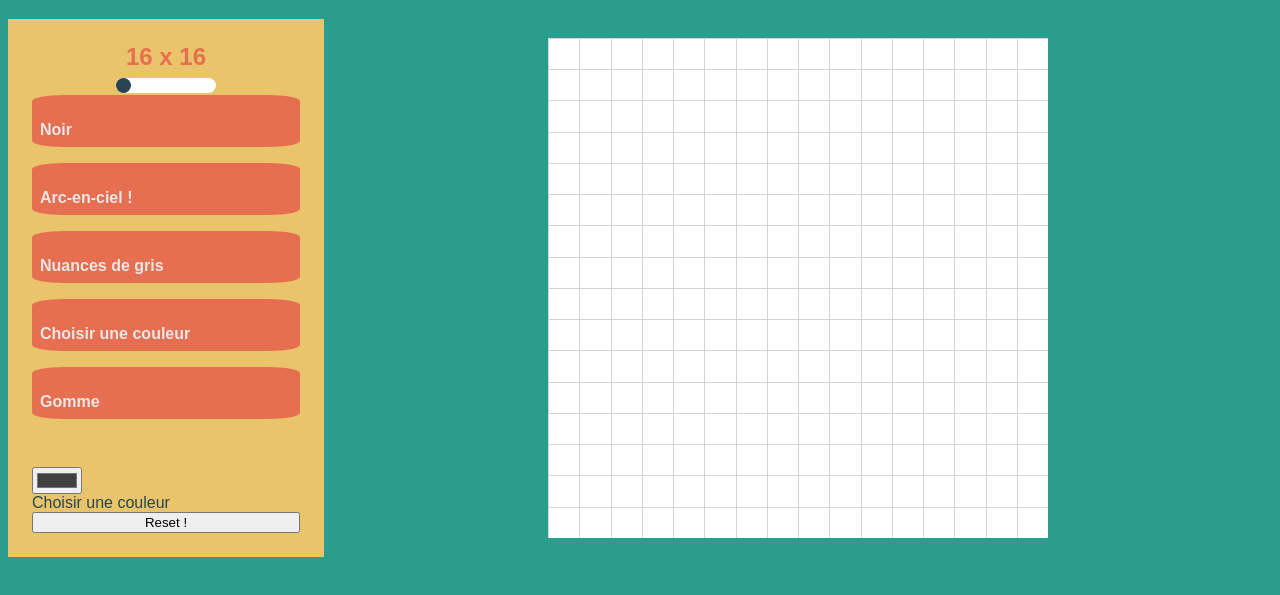
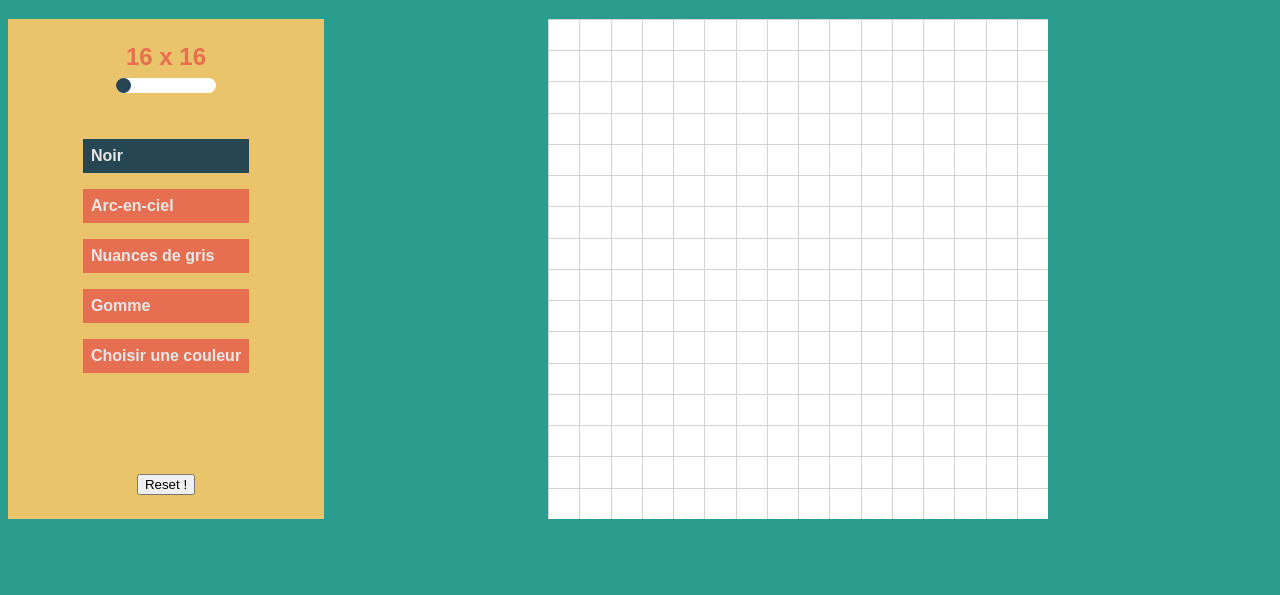
Before and after one commit to nicolasseine/Etch-a-sketch, a plain HTML site: page index.html in a window 1280 px wide. Shown: the part 69-664 px from the top of the page. Drawn offline with Linux system fonts and the light colour scheme.

Commit message:
styled and working

```diff
--- a/index.html
+++ b/index.html
@@ -26,38 +26,30 @@
         </div>
 
 
-        <form class="options" id="mode-selection-form">
-            <div class="mode-option">
-                <input type="radio" name="color-mode" id="black" value="black" checked>
-                <label for="black">Noir</label>
+        <div id="mode-selection-form">
+            <div class="mode-option active-drawing-mode" id="black">
+                Noir
             </div>
 
-            <div class="mode-option">
-                <input type="radio" name="color-mode" id="rainbow" value="rainbow">
-                <label for="rainbow">Arc-en-ciel !</label>
+            <div class="mode-option" id="rainbow">
+                Arc-en-ciel
             </div>
 
-            <div class="mode-option">
-                <input type="radio" name="color-mode" id="grey" value="grey">
-                <label for="grey">Nuances de gris</label>
+            <div class="mode-option" id="grey">
+                Nuances de gris
             </div>
 
-            <div class="mode-option">
-                <input type="radio" name="color-mode" id="picked" value="picked">
-                <label for="picked">Choisir une couleur</label>
+            <div class="mode-option" id=eraser>
+                Gomme
             </div>
 
-            <div class="mode-option">
-                <input type="radio" name="color-mode" id="eraser" value="eraser">
-                <label for="eraser">Gomme</label>
+            <div class="mode-option" id=picked>
+                Choisir une couleur
             </div>
-            <!-- <Input onchange="updateMode()" class=" range" id="mode" type="range" value="1" min="1" max="4"> -->
-            <p id="selected-mode-display"></p>
 
-        </form>
+        </div>
 
-        <div class="options"><input type="color" id="color-picker" value="#404040">
-            <label for="color-picker">Choisir une couleur</label></div>
+        <input type="color" id="color-picker" value="#2a9d8f">
 
         <button id=clear-grid>Reset !</button>
 
--- a/main.JS
+++ b/main.JS
@@ -20,6 +20,7 @@ function createGrid(n) {
     for (let i = 0; i < (n * n); i++) {
         const cell = document.createElement('div');
         cell.className = 'cell greyable';
+        cell.style.backgroundColor = "rgba(0,0,0,0)";
         gridBuffer.appendChild(cell);
         grid.style.gridTemplateRows = `repeat(${n}, 1fr)`; //Changing grid css
         grid.style.gridTemplateColumns = `repeat(${n}, 1fr)`; // properties to resize cells
@@ -40,9 +41,16 @@ function createGrid(n) {
 // 3.Enable choosing drawing mode
 
 const modeSelector = document.getElementById("mode-selection-form");
-let selectedMode = document.querySelector('input[name="color-mode"]:checked').value;
-modeSelector.addEventListener('change', e => selectedMode = e.target.value);
+let selectedMode = "black";
+modeSelector.addEventListener('click', e => changeMode(e));
 
+function changeMode(e) {
+    let ancientMode = document.getElementById(selectedMode);
+    ancientMode.classList.remove("active-drawing-mode");
+    selectedMode = e.target.id;
+    e.target.classList.add("active-drawing-mode");
+    colorPicker.style.visibility = (selectedMode === "picked") ? "visible" : "hidden";
+}
 
 
 // 4. Coloring cells when mouse hovers
@@ -115,7 +123,7 @@ function color(element, selectedMode) {
             break;
 
         case "eraser":
-            element.style.backgroundColor = "white";
+            element.style.backgroundColor = "rgba(0, 0, 0, 0)";
             element.classList.remove("colored");
     }
 }
@@ -137,7 +145,7 @@ clearButton.addEventListener("click", clearGrid);
 
 // 6. Color picker
 let pickedColor = colorPicker.value;
-colorPicker.addEventListener('change', () =>
+colorPicker.addEventListener('input', () =>
     pickedColor = colorPicker.value);
 
 
--- a/style.css
+++ b/style.css
@@ -15,17 +15,17 @@ header {
 aside {
     grid-column: 1;
     background-color: #e9c46a;
-    color: #264653;
     display: flex;
     flex-direction: column;
     justify-content: space-between;
+    align-items: center;
     padding: 1.5em;
 }
 
 #mode-selection-form {
     display: flex;
     flex-direction: column;
-    gap: 1em
+    gap: 1em;
 }
 
 .mode-option {
@@ -34,27 +34,27 @@ aside {
     color: rgb(231, 231, 231);
     font-weight: bold;
     transition: 0.1s;
-    border-radius: 12%;
 
 }
 
 .mode-option:hover {
     color: white;
     transform: scale(1.05);
+    cursor: pointer;
 }
 
-
-
-input[type="radio"] {
-    appearance: none;
+.active-drawing-mode {
+    background-color: #264653;
 }
 
-label {
-    display: inline-block;
-    width: 100%;
-    height: 100%;
+#color-picker {
+    border: none;
+    background-color: none;
+    width: 60%;
+    height: 3em;
+    margin-top: -10%;
+    visibility: hidden;
 }
-
 
 
 
@@ -76,13 +76,15 @@ main {
     background-color: white;
     justify-self: center;
     align-self: center;
-
 }
 
 .cell {
     border-top: 1px solid lightgray;
     border-left: 1px solid lightgray;
-    background-color: rgba(0, 0, 0, 0);
+}
+
+.cell:hover {
+    cursor: crosshair;
 }
 
 
```
